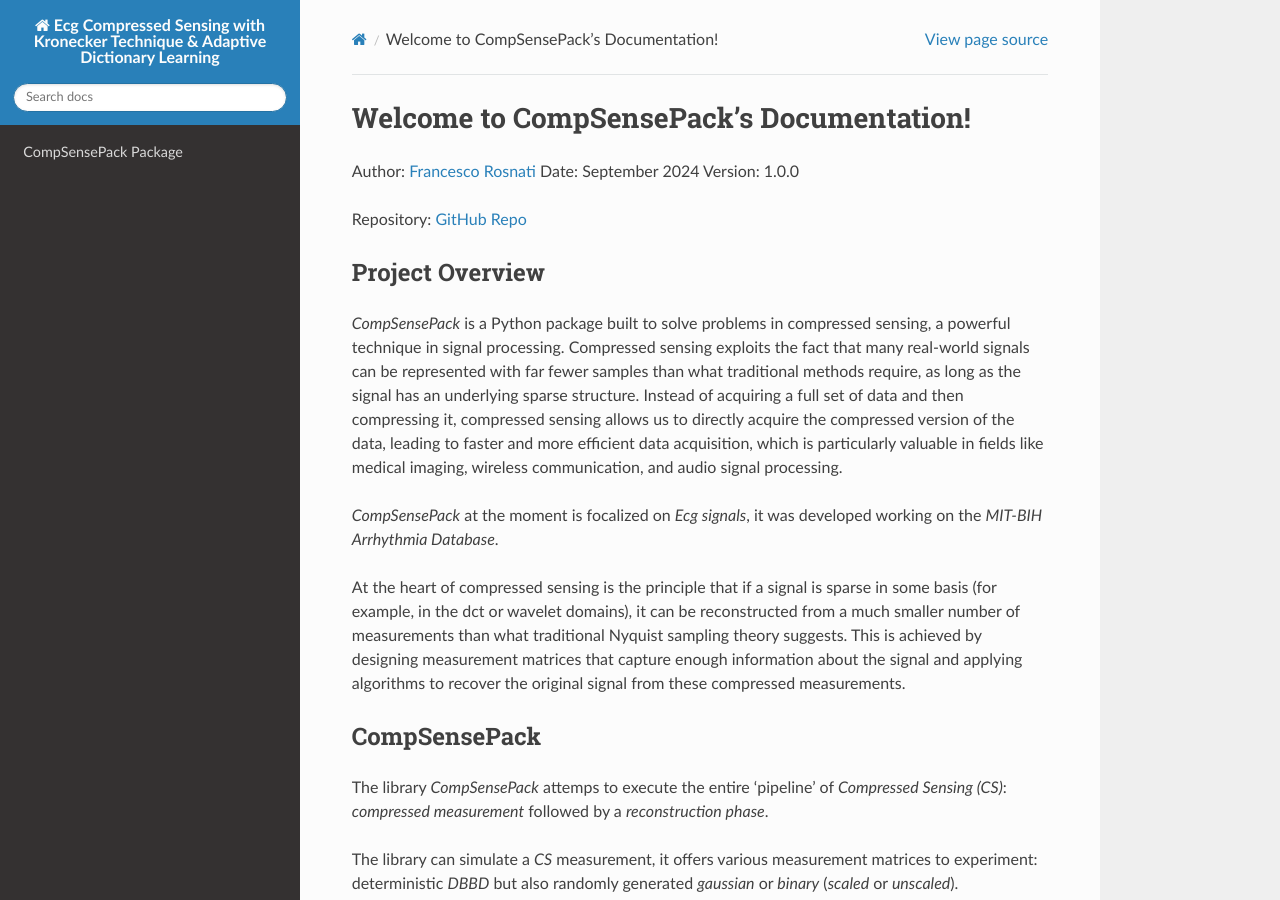
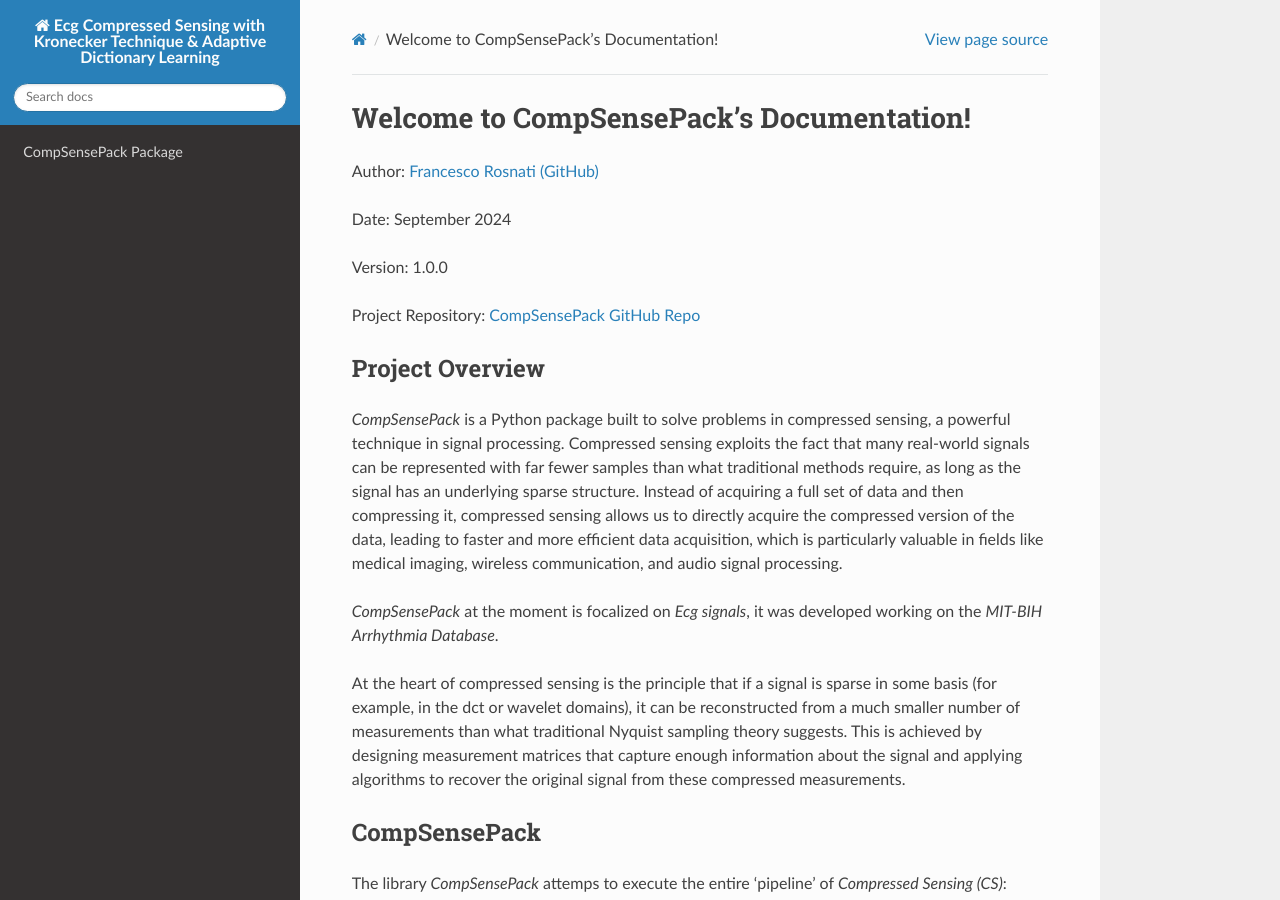
Before and after one commit to RosNaviGator/Ecg_CompressedSensing, a Sphinx documentation site: the page built from docs/source/index.rst, in a window 1280 px wide and 900 px high. Built offline with Sphinx 7.4.7 and the Read the Docs theme 2.0.0, drawn with Linux system fonts in a browser that asks for light colours.

Commit message:
added graph to html

```diff
--- a/docs/source/index.rst
+++ b/docs/source/index.rst
@@ -1,11 +1,14 @@
 Welcome to CompSensePack’s Documentation!
 ==========================================
 
-Author: `Francesco Rosnati <https://github.com/RosNaviGator>`_
+Author: `Francesco Rosnati (GitHub) <https://github.com/RosNaviGator>`_
+
 Date: September 2024
+
 Version: |release|
 
-Repository: `GitHub Repo <https://github.com/RosNaviGator/NAML_ECG_compressor>`_
+Project Repository: `CompSensePack GitHub Repo <https://github.com/RosNaviGator/NAML_ECG_compressor>`_
+
 
 Project Overview
 ----------------
@@ -31,6 +34,11 @@ Recovery phase of `CS` has two fundamental components, the first one is the *spa
 The second component of is a *recovery method*: in order to re-build the sparse solution we need to solve the *L0* minimization problem, which literally means to find the sparsest solution that verify a given condition. Usually the problem is not possible to solve directly, it is though possible to solve *L1* minimization problem with same condition, it can be demonstrated that the solutions of the two are approximately the same given the correct conditions. The `CompSensePack` however uses teh `SL0` algorithm that directly approximates the solution of the *L0* problem.
 
 
+.. image:: _static/compSenseClass.jpeg
+   :align: center
+   :width: 600px
+
+
 Contents
 --------
 
```
Also changed, not shown: docs/source/_static/compSenseClass.jpeg (added), 4 other files.
